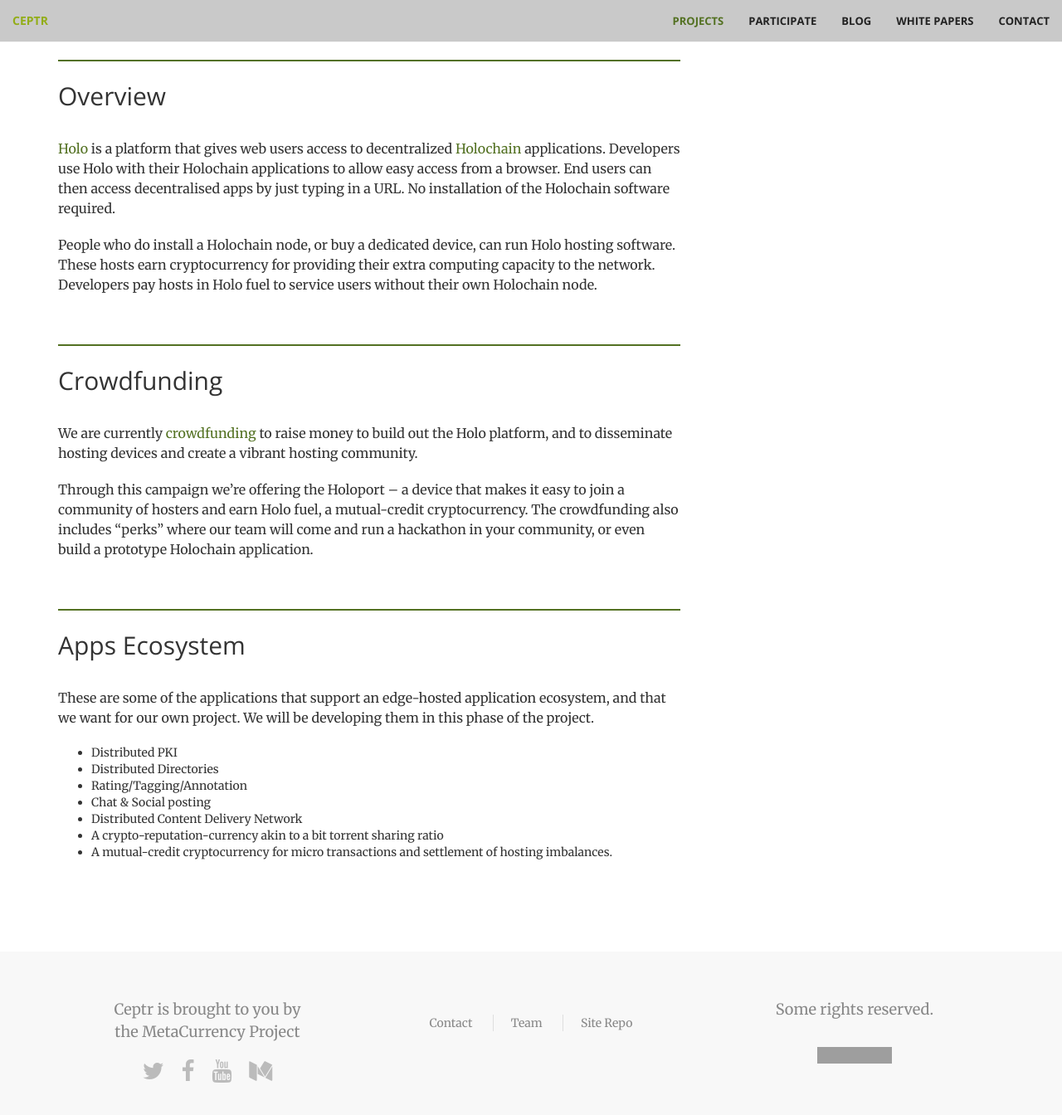
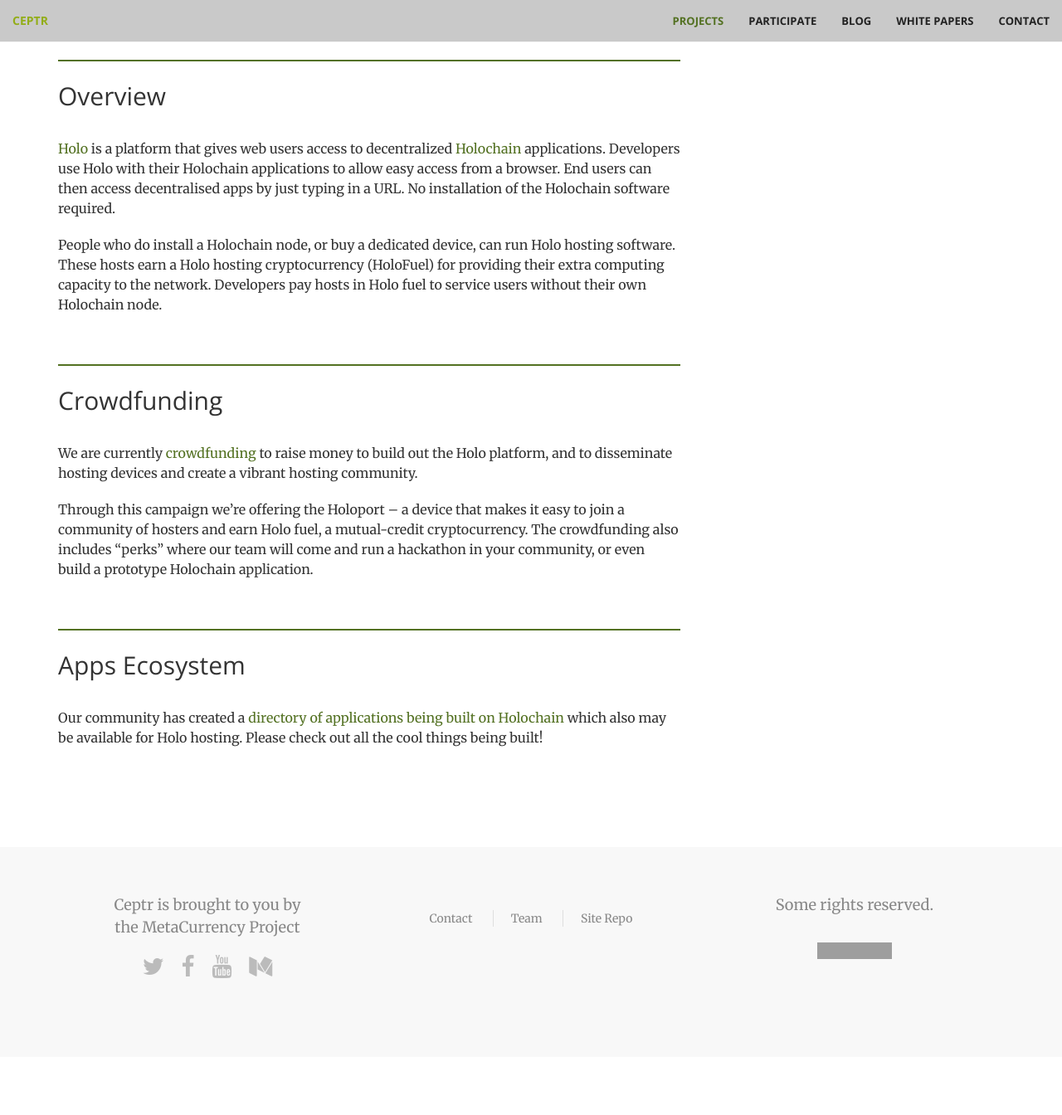
Before and after one commit to metacurrency/ceptr-org, a Jekyll site: the page built from _projects/holo.md, in a window 1280 px wide and 1400 px high, scrolled down 837 px. Shown: the top 1344 px of the window at 83% size. Built offline with Jekyll 4.4.1, drawn with Linux system fonts in a browser that asks for light colours; after the commit the page ends 2111 px from its top, so only the background shows below that; some of the changed text lies outside the part shown; grey boxes are pictures that could not be loaded.

Commit message:
Update holo.md with Alpha / Beta info and apps directory

```diff
--- a/_projects/holo.md
+++ b/_projects/holo.md
@@ -21,15 +21,15 @@
 
 <!-- TOC END -->
 
-<div  style="margin-top:50px" class="alert alert-danger" role="alert" markdown="1">
-   <b>Stage of Development:</b> Spec, Design, [Crowdfunding](https://www.indiegogo.com/projects/holo-the-peer-to-peer-internet-has-arrived-money-community).
+<div  style="margin-top:50px" class="alert" role="alert" markdown="1">
+   <b>Stage of Development:</b> Alpha Release, (Beta expected Q3 2024), [Original Crowdfunding](https://www.indiegogo.com/projects/holo-the-peer-to-peer-internet-has-arrived-money-community).
 </div>
 
 ## Overview
 
 [Holo](holo.host) is a platform that gives web users access to decentralized [Holochain](/projects/holochain) applications. Developers use Holo with their Holochain applications to allow easy access from a browser. End users can then access decentralised apps by just typing in a URL.  No installation of the Holochain software required.
 
-People who do install a Holochain node, or buy a dedicated device, can run Holo hosting software. These hosts earn cryptocurrency for providing their extra computing capacity to the network. Developers pay hosts in Holo fuel to service users without their own Holochain node.
+People who do install a Holochain node, or buy a dedicated device, can run Holo hosting software. These hosts earn a Holo hosting cryptocurrency (HoloFuel) for providing their extra computing capacity to the network. Developers pay hosts in Holo fuel to service users without their own Holochain node.
 
 ## Crowdfunding
 
@@ -38,12 +38,4 @@
 Through this campaign we're offering the Holoport -- a device that makes it easy to join a community of hosters and earn Holo fuel, a mutual-credit cryptocurrency.  The crowdfunding also includes "perks" where our team will come and run a hackathon in your community, or even build a prototype Holochain application.
 
 ## Apps Ecosystem
-These are some of the applications that support an edge-hosted application ecosystem, and that we want for our own project. We will be developing them in this phase of the project.
-
-- Distributed PKI
-- Distributed Directories
-- Rating/Tagging/Annotation
-- Chat & Social posting
-- Distributed Content Delivery Network
-- A crypto-reputation-currency akin to a bit torrent sharing ratio
-- A mutual-credit cryptocurrency for micro transactions and settlement of hosting imbalances.
+Our community has created a [directory of applications being built on Holochain](https://www.happenings.community/database) which also may be available for Holo hosting. Please check out all the cool things being built!
```
